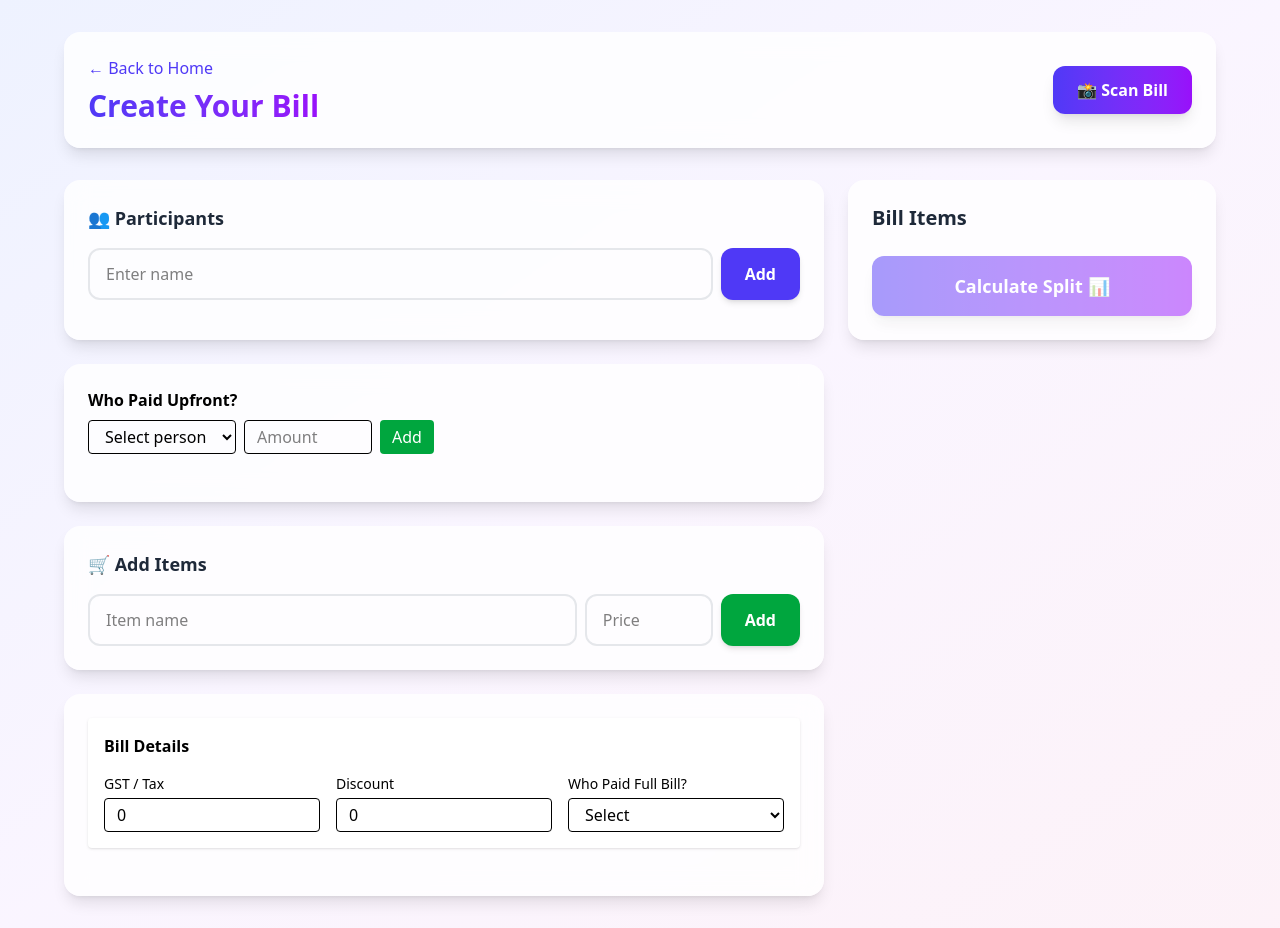
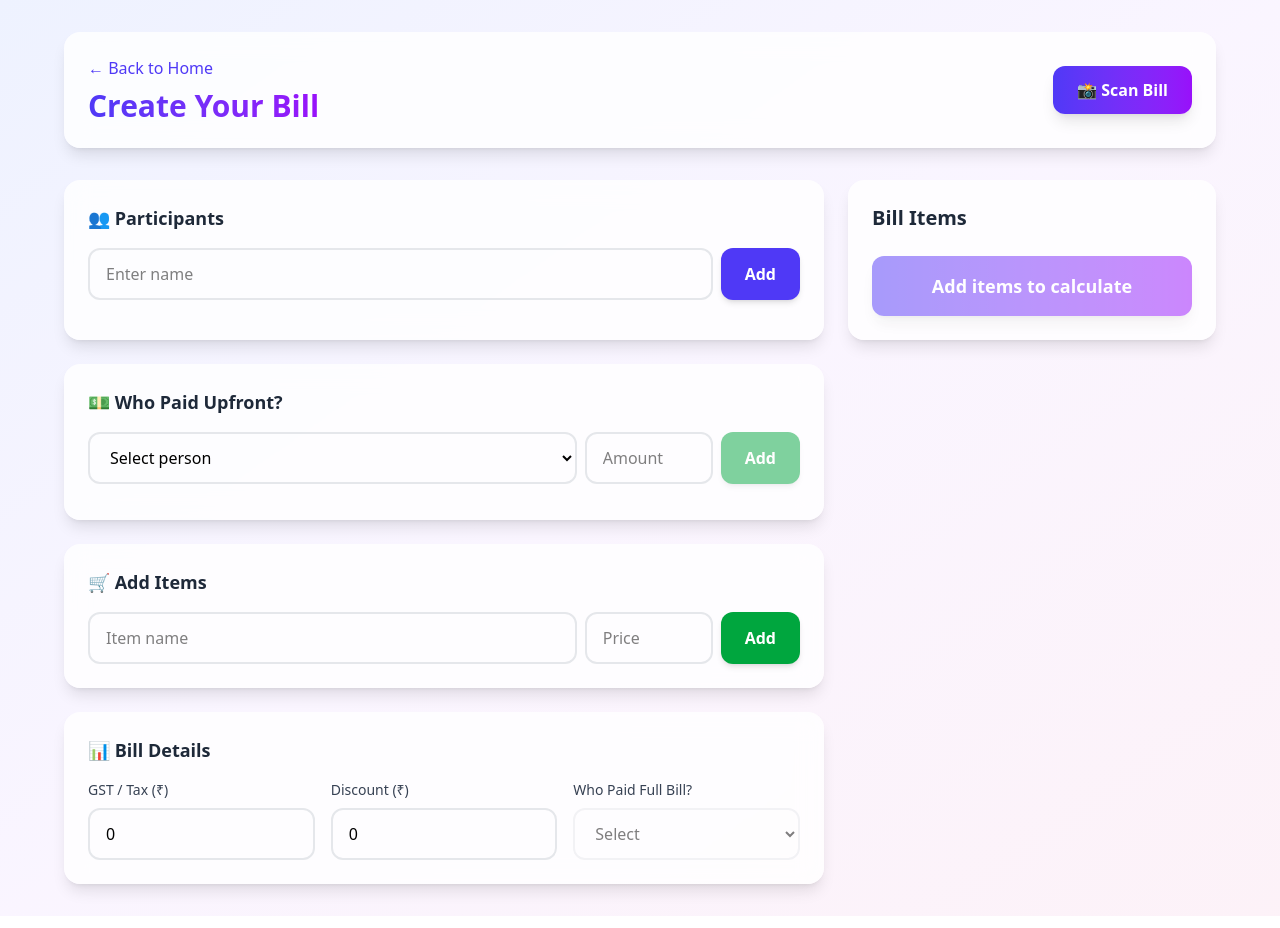
Before and after one commit to axcvbnm285/smart-splitter, a React (Vite) app in the folder client/: page /edit in a window 1280 px wide. Built offline with nearby package versions, Linux system fonts and the light colour scheme.

Commit message:
involved validations

```diff
--- a/client/src/App.jsx
+++ b/client/src/App.jsx
@@ -1,6 +1,7 @@
 import { BrowserRouter, Routes, Route } from "react-router-dom";
 import { AuthProvider } from "./context/AuthContext";
 import { BillProvider } from "./context/BillContext";
+import ErrorBoundary from "./components/Common/ErrorBoundary";
 
 import Home from "./pages/Home";
 import Login from "./pages/Login";
@@ -12,6 +13,7 @@ import PreviewPage from "./pages/PreviewPage";
 
 function App() {
   return (
+    <ErrorBoundary>
       <AuthProvider>
         <BillProvider>
           <BrowserRouter>
@@ -27,6 +29,7 @@ function App() {
           </BrowserRouter>
         </BillProvider>
       </AuthProvider>
+    </ErrorBoundary>
   );
 }
 
--- a/client/src/components/Bill/AddItem.jsx
+++ b/client/src/components/Bill/AddItem.jsx
@@ -6,13 +6,34 @@ export default function AddItem() {
   const { items, setItems } = useContext(BillContext);
   const [name, setName] = useState("");
   const [price, setPrice] = useState("");
+  const [error, setError] = useState("");
 
   const addItem = () => {
-    if (!name || !price) return;
+    setError("");
+
+    if (!name.trim()) {
+      setError("Item name is required");
+      return;
+    }
+
+    if (!price || parseFloat(price) <= 0) {
+      setError("Price must be greater than 0");
+      return;
+    }
+
+    if (parseFloat(price) > 1000000) {
+      setError("Price too high");
+      return;
+    }
+
+    if (items.some(item => item.name.toLowerCase() === name.trim().toLowerCase())) {
+      setError("Item already exists");
+      return;
+    }
 
     const newItem = {
       id: Date.now(),
-      name,
+      name: name.trim(),
       price: Number(price),
       assignedTo: [],
     };
@@ -28,11 +49,18 @@ export default function AddItem() {
         🛒 Add Items
       </h3>
 
+      {error && (
+        <div className="bg-red-100 text-red-700 px-4 py-2 rounded-xl mb-3">
+          {error}
+        </div>
+      )}
+
       <div className="flex gap-2">
         <input
           type="text"
           placeholder="Item name"
           value={name}
+          maxLength={50}
           onChange={(e) => setName(e.target.value)}
           className="flex-1 px-4 py-3 border-2 border-gray-200 rounded-xl focus:border-indigo-500 focus:outline-none transition"
         />
@@ -40,6 +68,9 @@ export default function AddItem() {
           type="number"
           placeholder="Price"
           value={price}
+          min="0.01"
+          max="1000000"
+          step="0.01"
           onChange={(e) => setPrice(e.target.value)}
           className="w-32 px-4 py-3 border-2 border-gray-200 rounded-xl focus:border-indigo-500 focus:outline-none transition"
         />
--- a/client/src/components/Bill/AddParticipants.jsx
+++ b/client/src/components/Bill/AddParticipants.jsx
@@ -5,10 +5,30 @@ import { motion, AnimatePresence } from "framer-motion";
 export default function AddParticipants() {
   const { participants, setParticipants } = useContext(BillContext);
   const [name, setName] = useState("");
+  const [error, setError] = useState("");
 
   const addParticipant = () => {
-    if (!name.trim()) return;
-    if (participants.includes(name.trim())) return;
+    setError("");
+
+    if (!name.trim()) {
+      setError("Name is required");
+      return;
+    }
+
+    if (name.trim().length < 2) {
+      setError("Name must be at least 2 characters");
+      return;
+    }
+
+    if (participants.length >= 20) {
+      setError("Maximum 20 participants allowed");
+      return;
+    }
+
+    if (participants.some(p => p.toLowerCase() === name.trim().toLowerCase())) {
+      setError("Participant already added");
+      return;
+    }
 
     setParticipants([...participants, name.trim()]);
     setName("");
@@ -24,10 +44,17 @@ export default function AddParticipants() {
         👥 Participants
       </h3>
 
+      {error && (
+        <div className="bg-red-100 text-red-700 px-4 py-2 rounded-xl mb-3">
+          {error}
+        </div>
+      )}
+
       <div className="flex gap-2 mb-4">
         <input
           type="text"
           value={name}
+          maxLength={30}
           onChange={(e) => setName(e.target.value)}
           onKeyPress={(e) => e.key === 'Enter' && addParticipant()}
           placeholder="Enter name"
--- a/client/src/components/Bill/AddPayments.jsx
+++ b/client/src/components/Bill/AddPayments.jsx
@@ -2,12 +2,28 @@ import { useContext, useState } from "react";
 import { BillContext } from "../../context/BillContext";
 
 export default function AddPayments() {
-  const { participants, payments, setPayments } = useContext(BillContext);
+  const { participants, payments, setPayments, items } = useContext(BillContext);
   const [selectedPerson, setSelectedPerson] = useState("");
   const [amount, setAmount] = useState("");
+  const [error, setError] = useState("");
 
   const addPayment = () => {
-    if (!selectedPerson || !amount || parseFloat(amount) <= 0) return;
+    setError("");
+
+    if (!selectedPerson) {
+      setError("Please select a person");
+      return;
+    }
+
+    if (!amount || parseFloat(amount) <= 0) {
+      setError("Amount must be greater than 0");
+      return;
+    }
+
+    if (parseFloat(amount) > 1000000) {
+      setError("Amount too high");
+      return;
+    }
 
     setPayments([
       ...payments,
@@ -22,16 +38,31 @@ export default function AddPayments() {
   };
 
   const totalPaid = payments.reduce((sum, p) => sum + p.amount, 0);
+  const totalBill = items.reduce((sum, item) => sum + item.price, 0);
 
   return (
-    <div className="mb-6">
-      <h3 className="font-semibold mb-2">Who Paid Upfront?</h3>
+    <div>
+      <h3 className="text-lg font-bold text-gray-800 mb-4 flex items-center gap-2">
+        💵 Who Paid Upfront?
+      </h3>
+
+      {error && (
+        <div className="bg-red-100 text-red-700 px-4 py-2 rounded-xl mb-3">
+          {error}
+        </div>
+      )}
+
+      {totalBill > 0 && totalPaid > totalBill * 1.5 && (
+        <div className="bg-yellow-100 text-yellow-700 px-4 py-2 rounded-xl mb-3">
+          Warning: Total paid exceeds bill amount significantly
+        </div>
+      )}
 
       <div className="flex gap-2 mb-3">
         <select
           value={selectedPerson}
           onChange={(e) => setSelectedPerson(e.target.value)}
-          className="border px-3 py-1 rounded"
+          className="flex-1 px-4 py-3 border-2 border-gray-200 rounded-xl focus:border-indigo-500 focus:outline-none transition"
         >
           <option value="">Select person</option>
           {participants.map((p) => (
@@ -43,13 +74,17 @@ export default function AddPayments() {
         <input
           type="number"
           value={amount}
+          min="0.01"
+          max="1000000"
+          step="0.01"
           onChange={(e) => setAmount(e.target.value)}
           placeholder="Amount"
-          className="border px-3 py-1 rounded w-32"
+          className="w-32 px-4 py-3 border-2 border-gray-200 rounded-xl focus:border-indigo-500 focus:outline-none transition"
         />
         <button
           onClick={addPayment}
-          className="bg-green-600 text-white px-3 py-1 rounded"
+          disabled={participants.length === 0}
+          className="px-6 py-3 bg-green-600 text-white rounded-xl font-semibold hover:bg-green-700 transition shadow-md hover:shadow-lg disabled:opacity-50 disabled:cursor-not-allowed"
         >
           Add
         </button>
--- a/client/src/components/Bill/BillExtras.jsx
+++ b/client/src/components/Bill/BillExtras.jsx
@@ -12,42 +12,62 @@ export default function BillExtras() {
     setPaidBy,
   } = useContext(BillContext);
 
+  const handleTaxChange = (value) => {
+    const num = parseFloat(value) || 0;
+    if (num < 0) return;
+    if (num > 100000) return;
+    setTax(num);
+  };
+
+  const handleDiscountChange = (value) => {
+    const num = parseFloat(value) || 0;
+    if (num < 0) return;
+    if (num > 100000) return;
+    setDiscount(num);
+  };
+
   return (
-    <div className="mb-6 bg-white p-4 rounded shadow">
-      <h3 className="font-semibold mb-4">Bill Details</h3>
+    <div>
+      <h3 className="text-lg font-bold text-gray-800 mb-4 flex items-center gap-2">
+        📊 Bill Details
+      </h3>
 
       <div className="grid grid-cols-1 md:grid-cols-3 gap-4">
-        {/* GST */}
         <div>
-          <label className="block text-sm mb-1">GST / Tax</label>
+          <label className="block text-sm font-medium text-gray-700 mb-2">GST / Tax (₹)</label>
           <input
             type="number"
             value={tax}
-            onChange={(e) => setTax(Number(e.target.value))}
-            className="border px-3 py-1 rounded w-full"
+            min="0"
+            max="100000"
+            step="0.01"
+            onChange={(e) => handleTaxChange(e.target.value)}
+            className="w-full px-4 py-3 border-2 border-gray-200 rounded-xl focus:border-indigo-500 focus:outline-none transition"
           />
         </div>
 
-        {/* Discount */}
         <div>
-          <label className="block text-sm mb-1">Discount</label>
+          <label className="block text-sm font-medium text-gray-700 mb-2">Discount (₹)</label>
           <input
             type="number"
             value={discount}
-            onChange={(e) => setDiscount(Number(e.target.value))}
-            className="border px-3 py-1 rounded w-full"
+            min="0"
+            max="100000"
+            step="0.01"
+            onChange={(e) => handleDiscountChange(e.target.value)}
+            className="w-full px-4 py-3 border-2 border-gray-200 rounded-xl focus:border-indigo-500 focus:outline-none transition"
           />
         </div>
 
-        {/* Paid By */}
         <div>
-          <label className="block text-sm mb-1">
+          <label className="block text-sm font-medium text-gray-700 mb-2">
             Who Paid Full Bill?
           </label>
           <select
             value={paidBy}
             onChange={(e) => setPaidBy(e.target.value)}
-            className="border px-3 py-1 rounded w-full"
+            disabled={participants.length === 0}
+            className="w-full px-4 py-3 border-2 border-gray-200 rounded-xl focus:border-indigo-500 focus:outline-none transition disabled:opacity-50 disabled:cursor-not-allowed"
           >
             <option value="">Select</option>
             {participants.map((person) => (
--- a/client/src/components/Bill/BillTable.jsx
+++ b/client/src/components/Bill/BillTable.jsx
@@ -29,9 +29,23 @@ export default function BillTable() {
   };
 
   const total = items.reduce((sum, item) => sum + item.price, 0);
+  const unassignedItems = items.filter(item => item.assignedTo.length === 0);
+  const canCalculate = items.length > 0 && participants.length >= 2 && unassignedItems.length === 0;
 
   return (
     <div>
+      {unassignedItems.length > 0 && (
+        <div className="bg-yellow-100 text-yellow-700 px-4 py-2 rounded-xl mb-4">
+          {unassignedItems.length} item(s) not assigned to anyone
+        </div>
+      )}
+
+      {participants.length < 2 && items.length > 0 && (
+        <div className="bg-yellow-100 text-yellow-700 px-4 py-2 rounded-xl mb-4">
+          Add at least 2 participants to split
+        </div>
+      )}
+
       <div className="space-y-3 mb-6">
         <AnimatePresence>
           {items.map((item) => (
@@ -40,7 +54,9 @@ export default function BillTable() {
               initial={{ opacity: 0, y: 10 }}
               animate={{ opacity: 1, y: 0 }}
               exit={{ opacity: 0, x: -100 }}
-              className="border-2 border-gray-200 p-4 rounded-xl bg-white hover:shadow-md transition"
+              className={`border-2 p-4 rounded-xl bg-white hover:shadow-md transition ${
+                item.assignedTo.length === 0 ? 'border-yellow-300' : 'border-gray-200'
+              }`}
             >
               <div className="flex justify-between items-center mb-3">
                 <span className="font-semibold text-gray-800">{item.name}</span>
@@ -55,6 +71,9 @@ export default function BillTable() {
                 </div>
               </div>
 
+              {participants.length === 0 ? (
+                <p className="text-sm text-gray-500">Add participants first</p>
+              ) : (
                 <div className="flex gap-2 flex-wrap">
                   {participants.map((person) => (
                     <button
@@ -70,6 +89,7 @@ export default function BillTable() {
                     </button>
                   ))}
                 </div>
+              )}
             </motion.div>
           ))}
         </AnimatePresence>
@@ -86,10 +106,13 @@ export default function BillTable() {
 
       <button
         onClick={() => navigate("/summary")}
-        disabled={items.length === 0 || participants.length === 0}
+        disabled={!canCalculate}
         className="w-full bg-gradient-to-r from-indigo-600 to-purple-600 text-white py-4 rounded-xl font-bold text-lg shadow-lg hover:shadow-xl transition-all duration-300 hover:scale-105 disabled:opacity-50 disabled:cursor-not-allowed disabled:hover:scale-100"
       >
-        Calculate Split 📊
+        {!canCalculate && items.length === 0 && "Add items to calculate"}
+        {!canCalculate && items.length > 0 && participants.length < 2 && "Add at least 2 participants"}
+        {!canCalculate && unassignedItems.length > 0 && participants.length >= 2 && "Assign all items"}
+        {canCalculate && "Calculate Split 📊"}
       </button>
     </div>
   );
```
Also changed, not shown: client/src/components/Common/ErrorBoundary.jsx (added, +39 -0 lines), client/src/pages/Login.jsx (+22 -3 lines), client/src/pages/Register.jsx (+36 -5 lines). Lines whose indentation alone changed are shown as unchanged.
